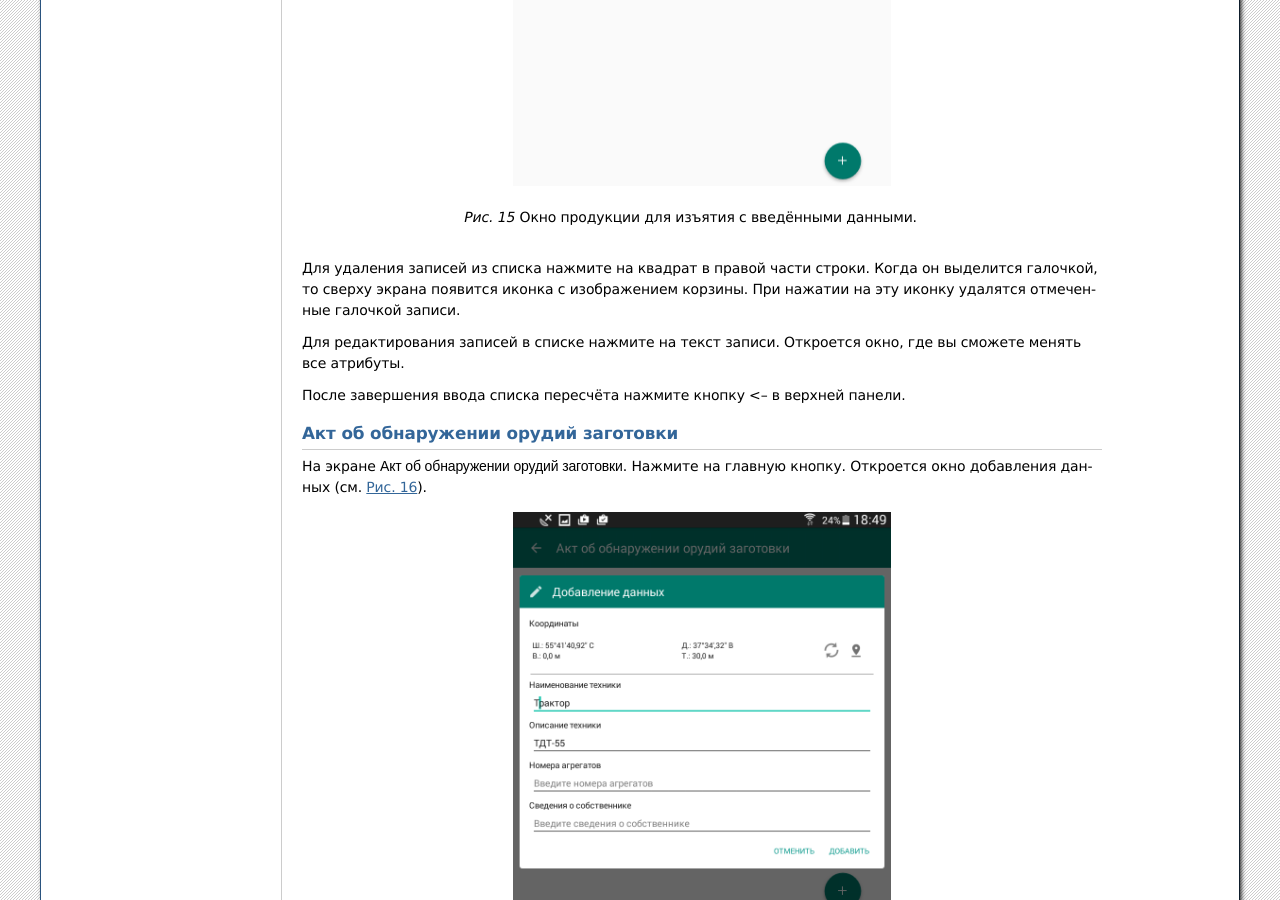
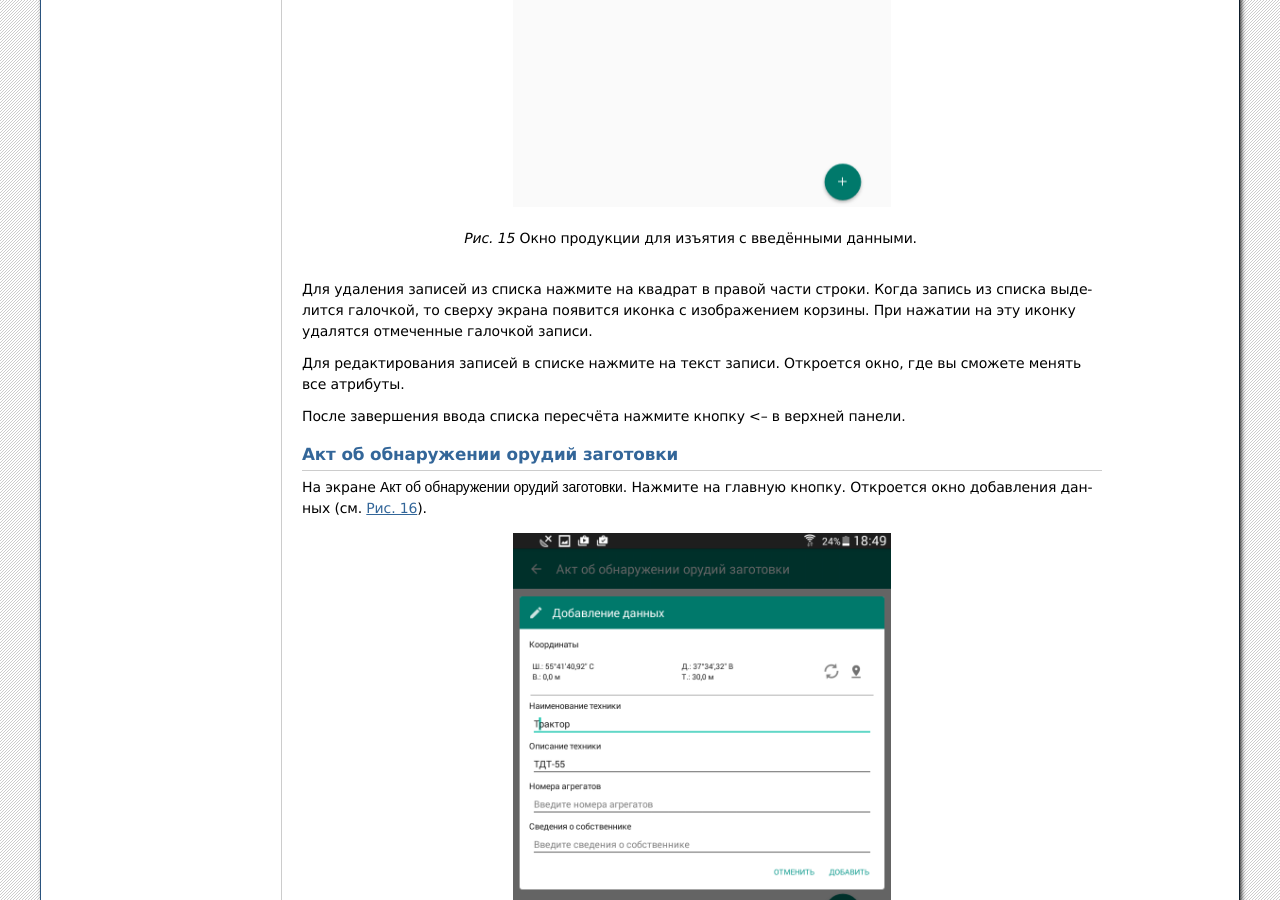
Before and after one commit to nextgis/docs_forestinspector, a Sphinx documentation site: the page built from source/inspector.rst, in a window 1280 px wide and 900 px high, scrolled down 13927 px. Built offline with Sphinx 7.4.7, drawn with Linux system fonts in a browser that asks for light colours; formulas are drawn with MathJax 3; some of the changed text lies outside the part shown.

Commit message:
редактирование лесного инспектора

```diff
--- a/source/inspector.rst
+++ b/source/inspector.rst
@@ -322,9 +323,9 @@
 
    Окно продукции для изъятия с введёнными данными.
 
-Для удаления записей из списка нажмите на квадрат в правой части строки. Когда он
-выделится галочкой, то сверху экрана появится иконка с изображением корзины. При нажатии
-на эту иконку удалятся отмеченные галочкой записи.
+Для удаления записей из списка нажмите на квадрат в правой части строки. Когда запись
+из списка выделится галочкой, то сверху экрана появится иконка с изображением корзины.
+При нажатии на эту иконку удалятся отмеченные галочкой записи.
 
 Для редактирования записей в списке нажмите на текст записи. Откроется окно, где
 вы сможете менять все атрибуты.
```
Also changed, not shown: other parts of source/inspector.rst (+5 -4 lines).
